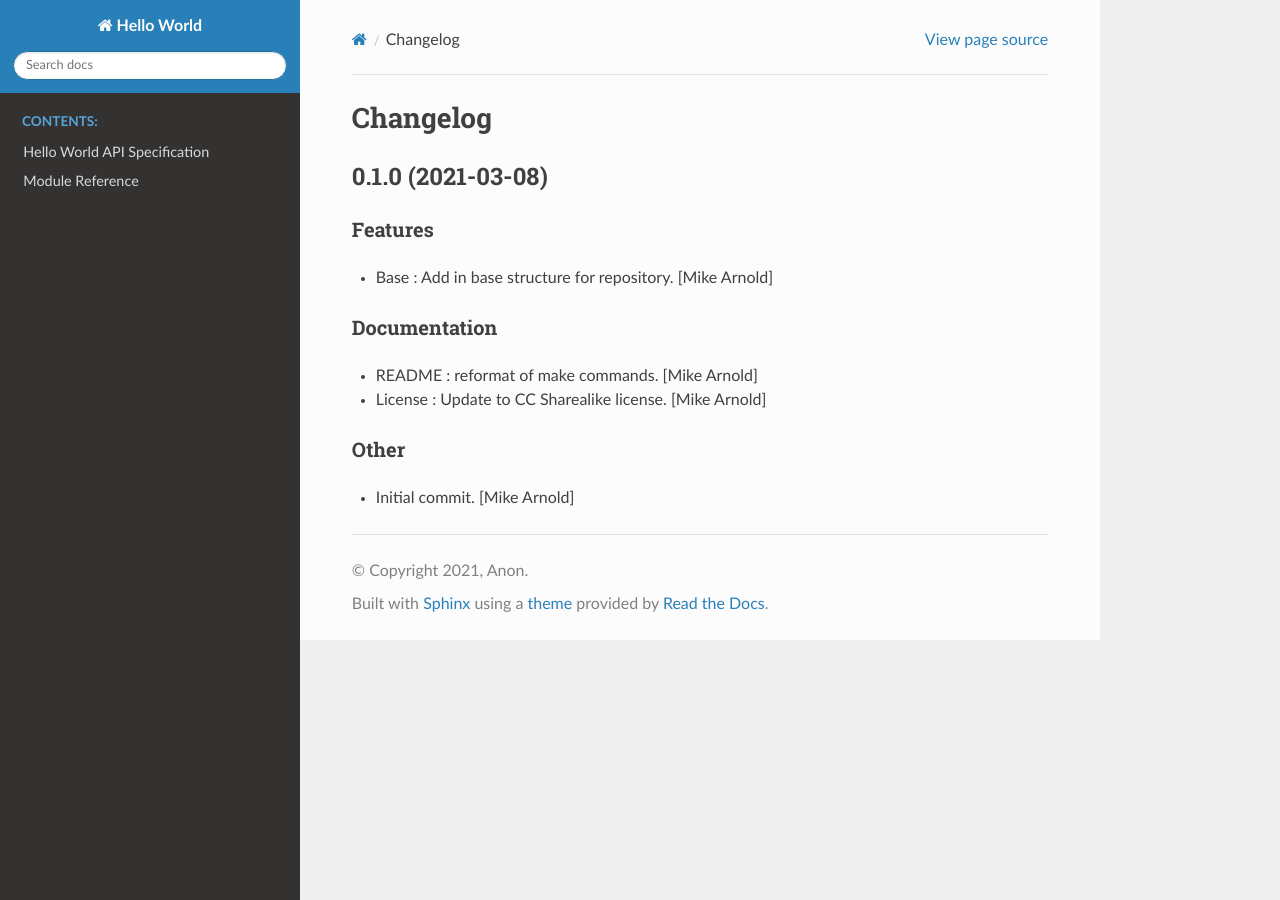
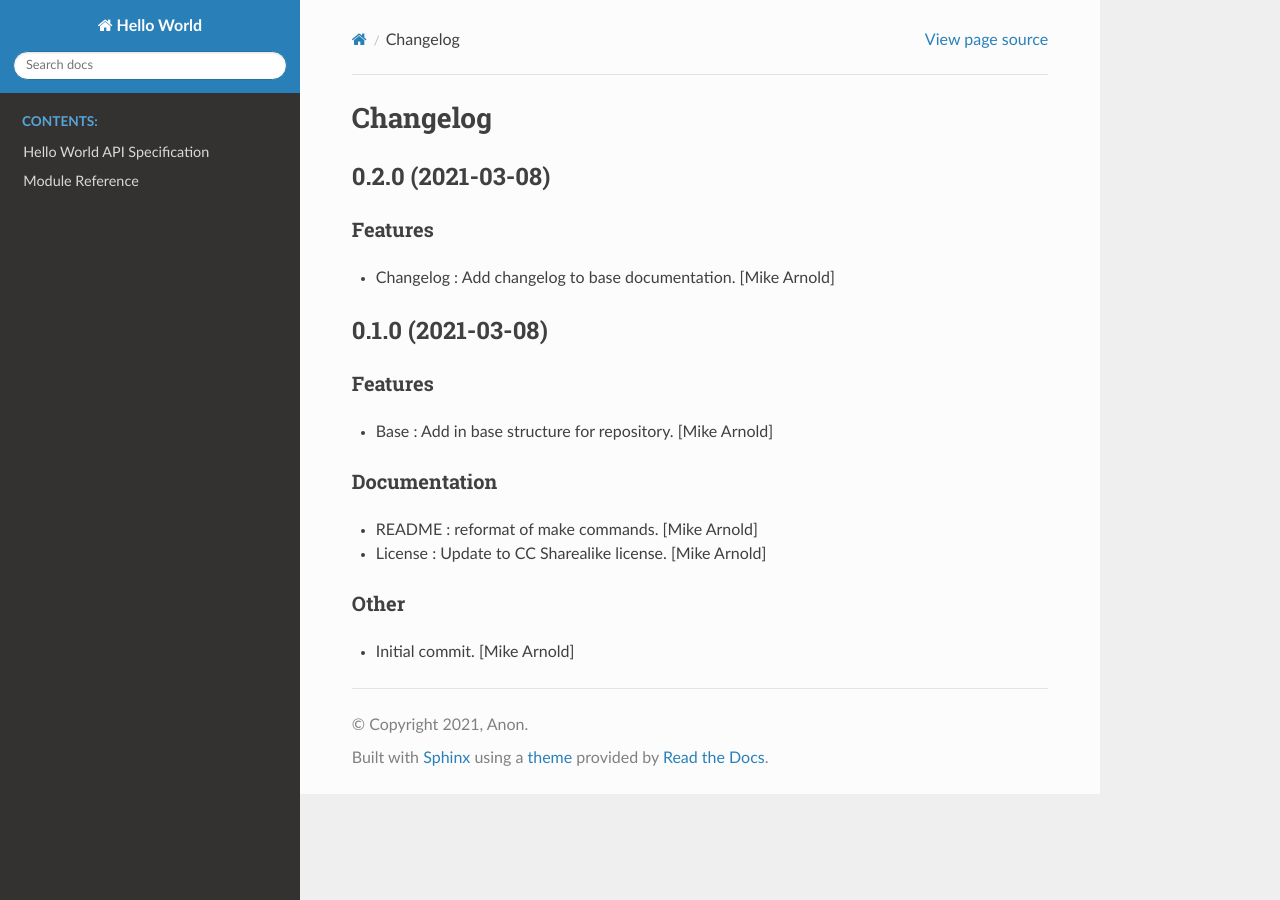
Before and after one commit to djma-blog-code/python-skeleton, a Sphinx documentation site: the page built from app/docs/source/Changelog.rst, in a window 1280 px wide. Built offline with Sphinx 7.4.7 and the Read the Docs theme 2.0.0, drawn with Linux system fonts in a browser that asks for light colours.

Commit message:
docs(build): Fixed macros for changelog

```diff
--- a/app/docs/source/Changelog.rst
+++ b/app/docs/source/Changelog.rst
@@ -1,5 +1,13 @@
 Changelog
 =========
+
+
+0.2.0 (2021-03-08)
+------------------
+
+Features
+~~~~~~~~
+- Changelog : Add changelog to base documentation. [Mike Arnold]
 
 
 0.1.0 (2021-03-08)
```
Also changed, not shown: 1 other file.
